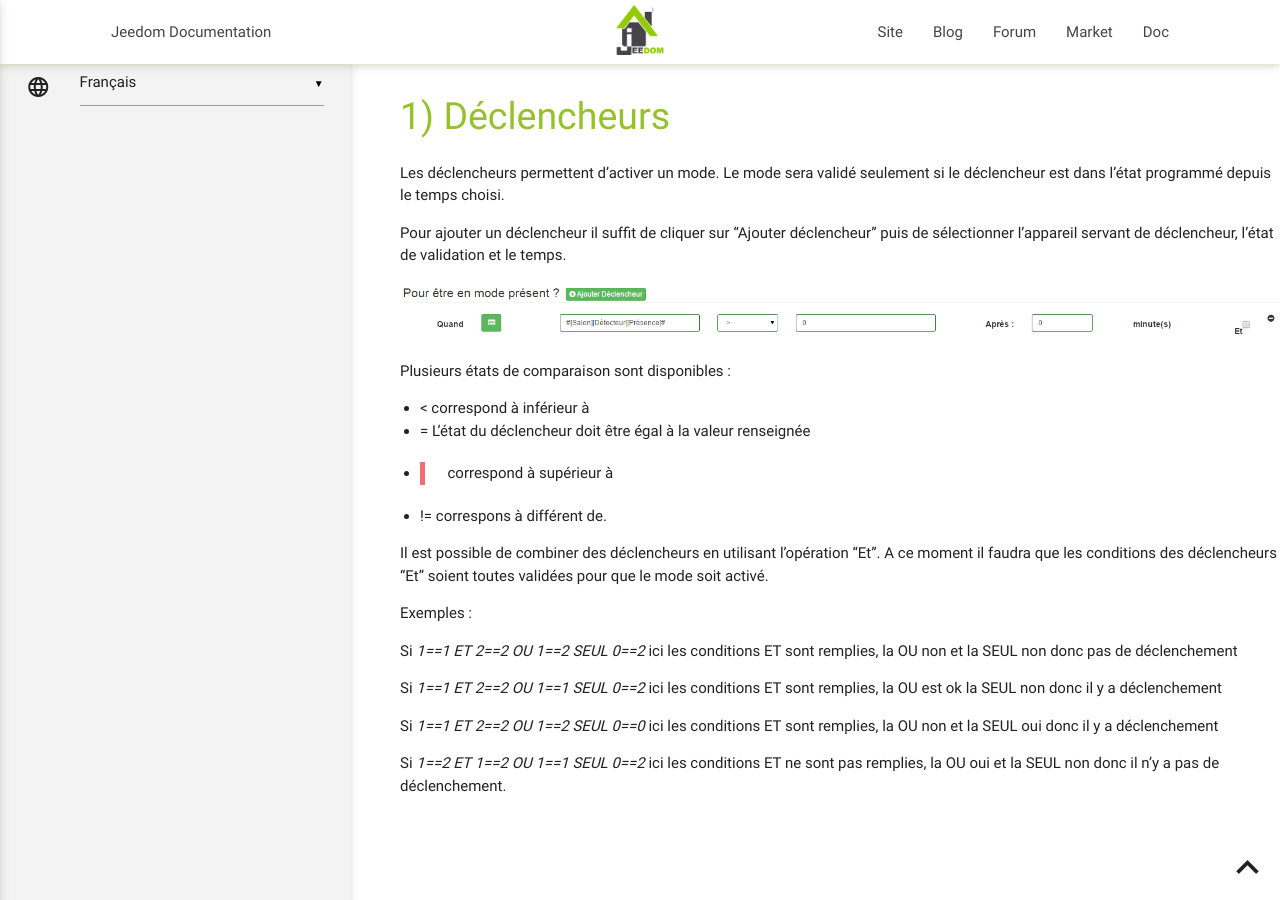
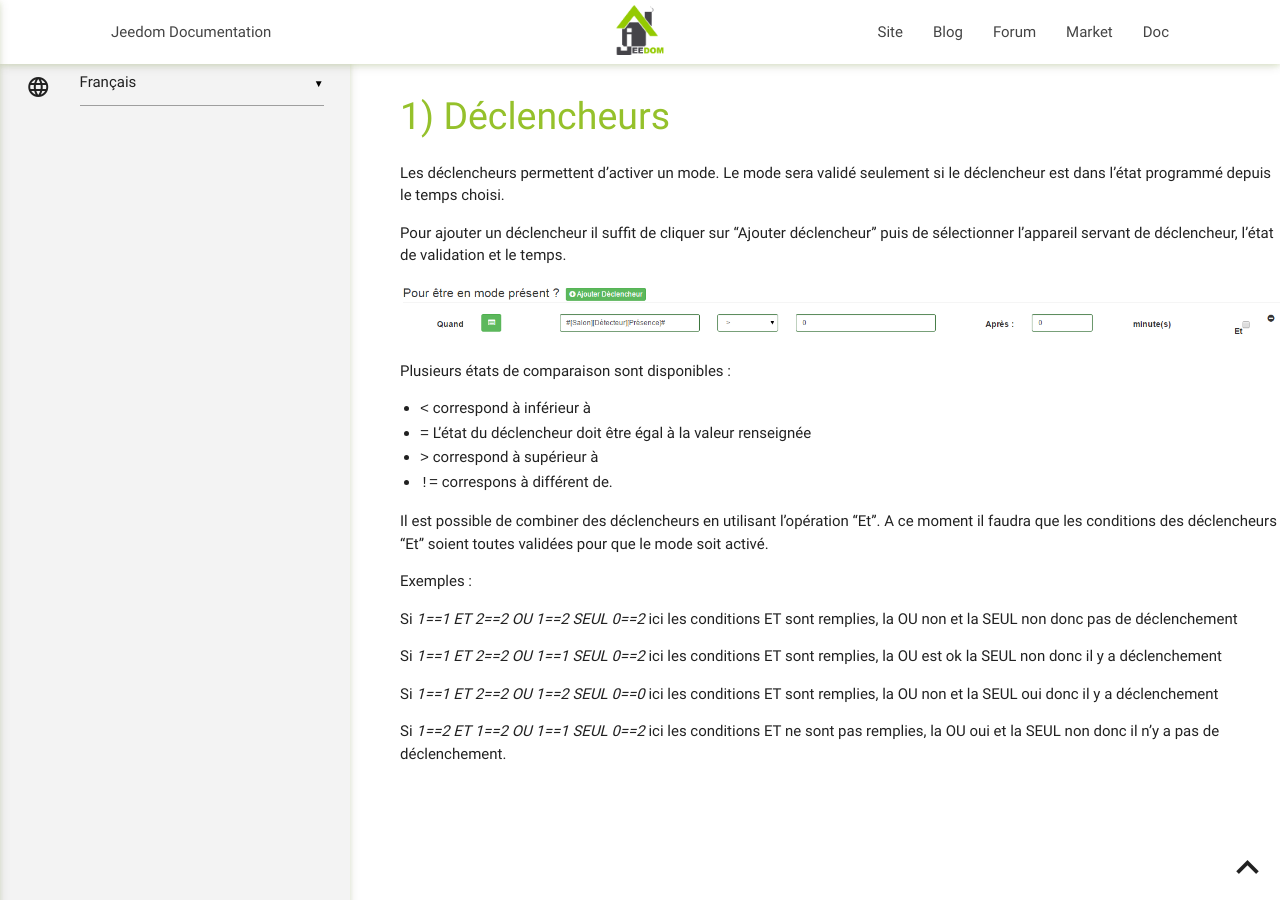
Before and after one commit to ticed35/jeedom-presence-doc, a Jekyll site: the page built from docs/fr_FR/declencheurs.md, in a window 1280 px wide. Built offline with Jekyll 4.4.1, drawn with Linux system fonts in a browser that asks for light colours; our own code applies the rules of GitHub Pages for plain Markdown files.

```diff
--- a/docs/fr_FR/declencheurs.md
+++ b/docs/fr_FR/declencheurs.md
@@ -9,10 +9,10 @@ Pour ajouter un déclencheur il suffit de cliquer sur "Ajouter déclencheur" pui
 
 Plusieurs états de comparaison sont disponibles :
 
-- < correspond à inférieur à
-- = L'état du déclencheur doit être égal à la valeur renseignée
-- > correspond à supérieur à
-- != correspons à différent de.
+- `<` correspond à inférieur à
+- `=` L'état du déclencheur doit être égal à la valeur renseignée
+- `>` correspond à supérieur à
+- `!=` correspons à différent de.
 
 
 Il est possible de combiner des déclencheurs en utilisant l'opération "Et". A ce moment il faudra que les conditions des déclencheurs "Et" soient toutes validées pour que le mode soit activé.
```
